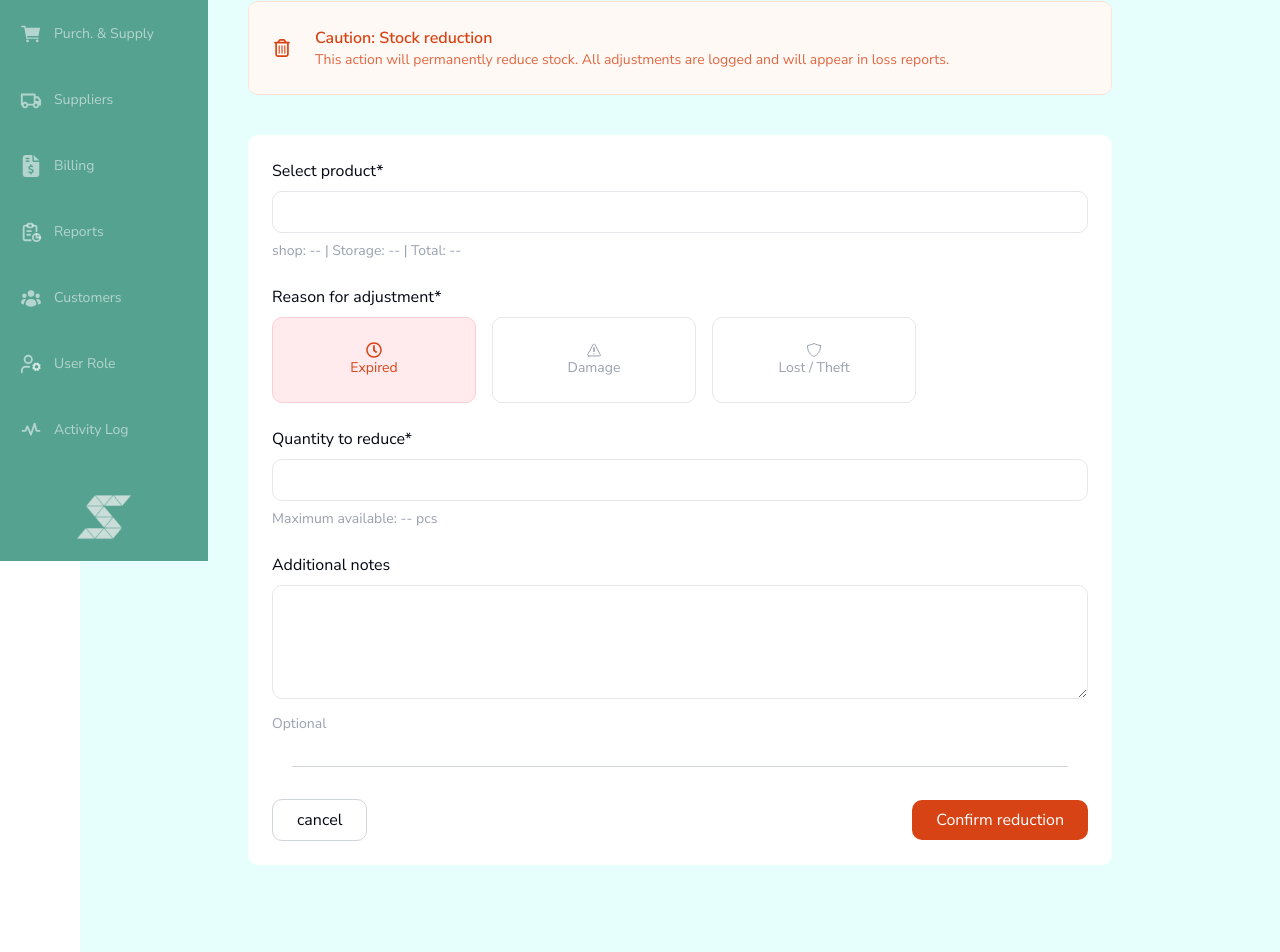
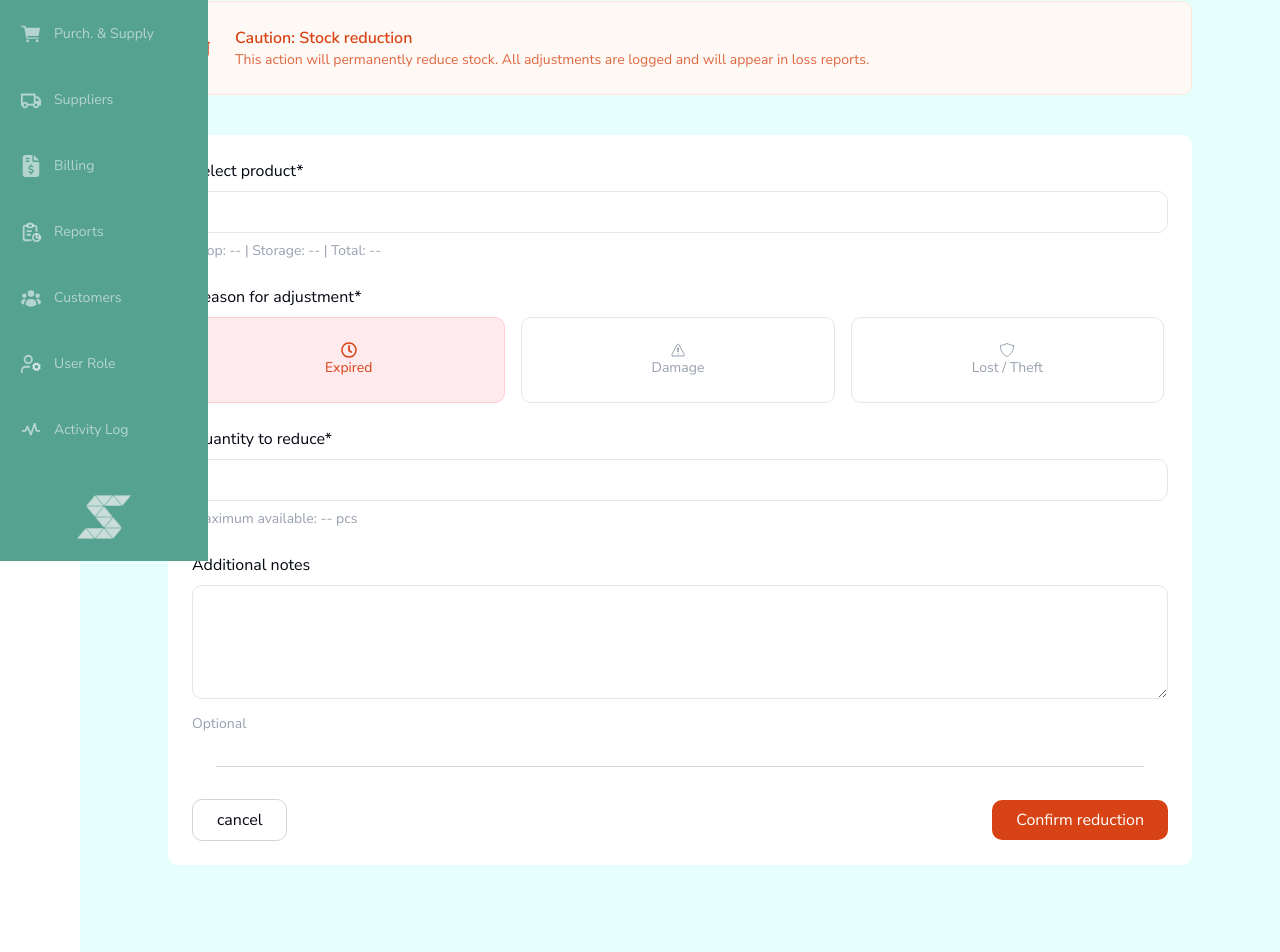
Before and after one commit to mandeep140/showa-grocery-management, a Next.js app in the folder client/: page /client/inventory/reduce in a window 1280 px wide. Shown: the part 239-1191 px from the top of the page. Built offline with nearby package versions, Linux system fonts and the light colour scheme.

Commit message:
reduce page mobile

```diff
--- a/client/app/client/inventory/reduce/page.jsx
+++ b/client/app/client/inventory/reduce/page.jsx
@@ -10,12 +10,12 @@ import { IoShieldOutline } from "react-icons/io5";
 const Reduce = () => {
     const [reductionReason, setReductionReason] = useState('expired');
   return (
- <div className='w-full min-h-screen px-15 py-20 bg-[#E6FFFD]'>
+ <div className='w-full min-h-screen bg-[#E6FFFD] px-4 py-20 sm:px-6 lg:px-10'>
             <Link href="/client/inventory" className='flex items-center mb-8 hover:text-gray-500 duration-200'> <IoMdArrowBack /> &nbsp; Back to inventory</Link>
             <h1 className='text-3xl font-bold mb-2'>Stock Reduction</h1>
             <p className='text-sm text-gray-400 mb-10'>Record non-sale stock reduction (expiry, damage, loss)</p>
 
-            <div className='w-[80%] mx-auto flex gap-6 items-center justify-start mb-10 p-6 bg-[#FFF9F5] border border-[#FFE4D6] text-[#D84315] rounded-lg'>
+            <div className='mx-auto mb-10 flex w-full max-w-5xl items-center justify-start gap-4 rounded-lg border border-[#FFE4D6] bg-[#FFF9F5] p-5 text-[#D84315] sm:gap-6 sm:p-6'>
                 <FaRegTrashCan className='text-lg' />
                 <span>
                     <h2 className='font-semibold'>Caution: Stock reduction</h2>
@@ -23,7 +23,7 @@ const Reduce = () => {
                 </span>
             </div>
 
-            <div className='w-[80%] mx-auto flex flex-col gap-6 p-6 items-start mb-10 bg-white rounded-lg'>
+            <div className='mx-auto mb-10 flex w-full max-w-5xl flex-col items-start gap-6 rounded-lg bg-white p-6'>
                 <span className='w-full'>
                     <label htmlFor="product" className='font-light'>Select product*</label>
                     <input type="text" id="product" name='product' className='w-full px-4 py-2 rounded-lg mt-2 border border-gray-200' />
@@ -31,16 +31,16 @@ const Reduce = () => {
                 </span>
                 <span className='w-full'>
                     <p>Reason for adjustment*</p>
-                    <div className='w-full flex gap-4 items-center justify-start mt-2'>
-                        <div className={`w-1/4 flex flex-col justify-center items-center ${reductionReason === 'expired' ? 'text-[#D84315] bg-[#FFEBEE] border-[#FFCDD2]' : 'text-gray-400'} border py-6 rounded-lg cursor-pointer`} onClick={() => setReductionReason('expired')}>
+                    <div className='mt-2 flex w-full flex-wrap items-center justify-start gap-4'>
+                        <div className={`flex w-full cursor-pointer flex-col items-center justify-center rounded-lg border py-6 sm:w-[calc(33.333%-0.75rem)] ${reductionReason === 'expired' ? 'text-[#D84315] bg-[#FFEBEE] border-[#FFCDD2]' : 'text-gray-400'}`} onClick={() => setReductionReason('expired')}>
                             <FaRegClock/>
                             <p className='text-sm'>Expired</p>
                         </div>
-                        <div className={`w-1/4 flex flex-col justify-center items-center ${reductionReason === 'damage' ? 'text-[#D84315] bg-[#FFEBEE] border-[#FFCDD2]' : 'text-gray-400'} border py-6 rounded-lg cursor-pointer`} onClick={() => setReductionReason('damage')}>
+                        <div className={`flex w-full cursor-pointer flex-col items-center justify-center rounded-lg border py-6 sm:w-[calc(33.333%-0.75rem)] ${reductionReason === 'damage' ? 'text-[#D84315] bg-[#FFEBEE] border-[#FFCDD2]' : 'text-gray-400'}`} onClick={() => setReductionReason('damage')}>
                             <IoWarningOutline/>
                             <p className='text-sm'>Damage</p>
                         </div>
-                        <div className={`w-1/4 flex flex-col justify-center items-center ${reductionReason === 'lost' ? 'text-[#D84315] bg-[#FFEBEE] border-[#FFCDD2]' : 'text-gray-400'} border py-6 rounded-lg cursor-pointer`} onClick={() => setReductionReason('lost')}>
+                        <div className={`flex w-full cursor-pointer flex-col items-center justify-center rounded-lg border py-6 sm:w-[calc(33.333%-0.75rem)] ${reductionReason === 'lost' ? 'text-[#D84315] bg-[#FFEBEE] border-[#FFCDD2]' : 'text-gray-400'}`} onClick={() => setReductionReason('lost')}>
                             <IoShieldOutline/>
                             <p className='text-sm'>Lost / Theft</p>
                         </div>
@@ -57,7 +57,7 @@ const Reduce = () => {
                     <p className='text-sm text-gray-400 mt-2'>Optional</p>
                 </span>
                 <div className='w-[95%] mx-auto h-px bg-gray-300 mt-2'></div>
-                <div className='w-full flex items-center justify-between gap-4 mt-2'>
+                <div className='mt-2 flex w-full flex-col-reverse items-stretch justify-between gap-3 sm:flex-row sm:items-center'>
                     <Link href="/client/inventory" className='px-6 py-2 border border-gray-300 rounded-lg hover:bg-gray-100 duration-150'>cancel</Link>
                     <button type='submit' className='px-6 py-2 bg-[#D84315] text-white rounded-lg hover:bg-[#A6280B] duration-200'>Confirm reduction</button>
                 </div>
```
